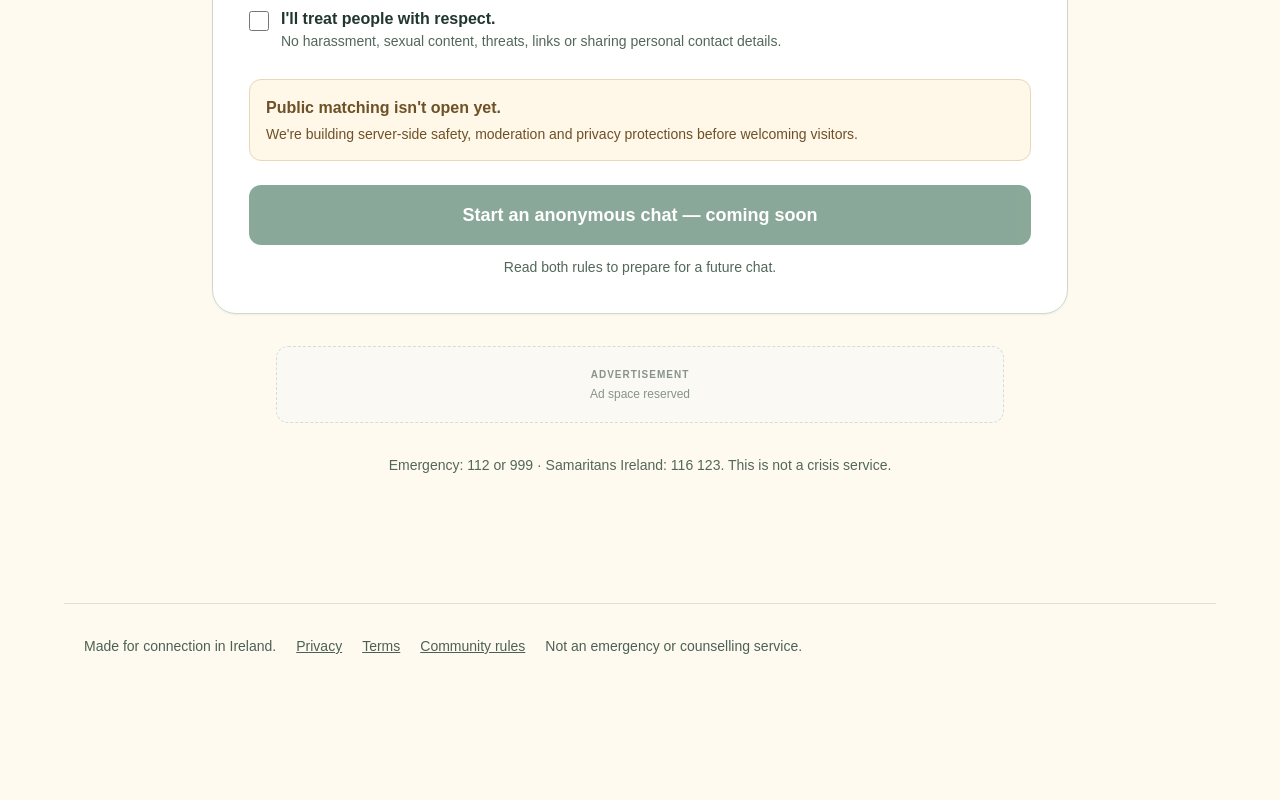
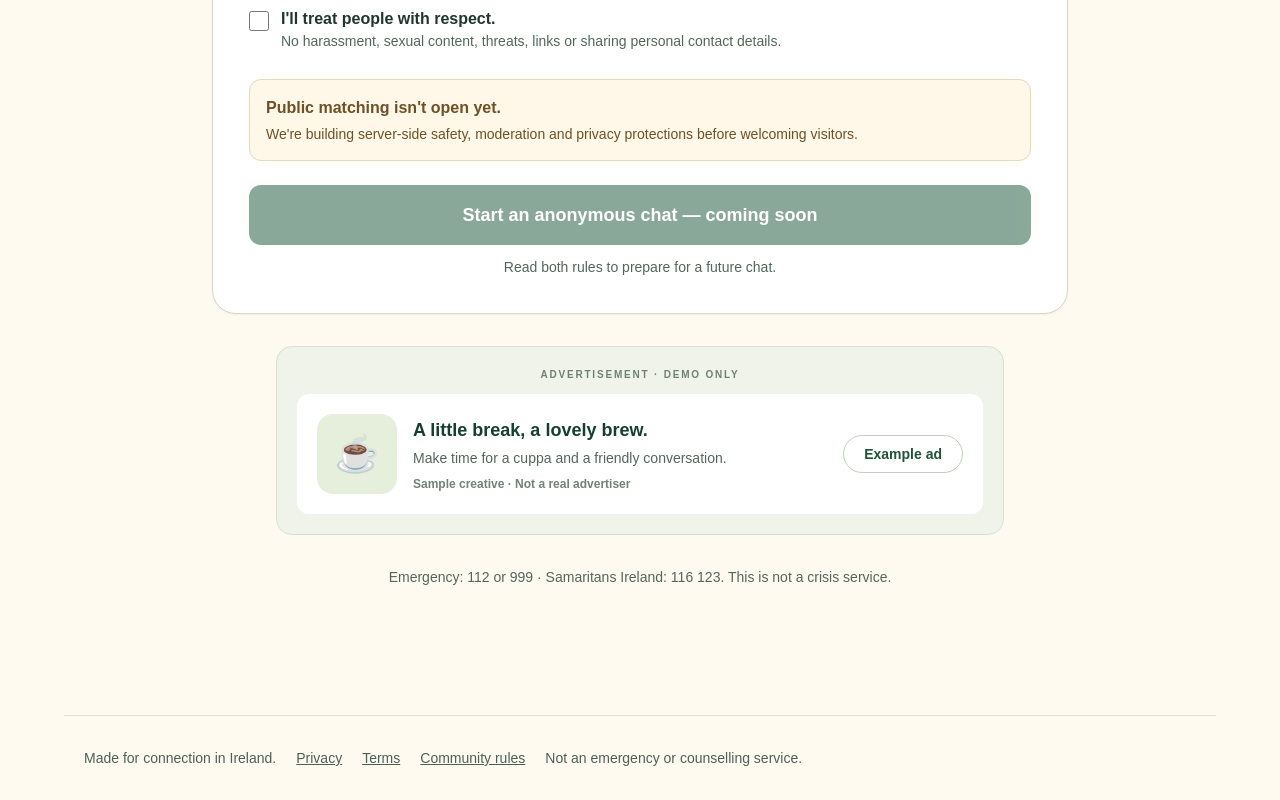
Before and after one commit to Leon-Bishop/lonely-no-longer, a Next.js app in the folder apps/web/: page / in a window 1280 px wide. Shown: the part 619-1419 px from the top of the page. Before the commit the page ends 1307 px from the top, so only its background shows below. Built offline with nearby package versions, Linux system fonts and the light colour scheme.

Commit message:
Show tasteful clearly labeled dummy ad on homepage

```diff
--- a/apps/web/app/page.tsx
+++ b/apps/web/app/page.tsx
@@ -16,7 +16,14 @@ export default function Home(){
  <p className="mt-3 text-center text-sm text-[#52675a]">{adult&&kind?'Thanks for reading the rules. Public chat is still closed.':'Read both rules to prepare for a future chat.'}</p>
  </section>
 
- <aside aria-label="Reserved advertisement space" className="mx-auto mt-8 max-w-[728px] rounded-xl border border-dashed border-[#d6ded3] bg-[#faf9f4] px-4 py-5 text-center"><p className="text-[10px] font-semibold uppercase tracking-widest text-[#87938a]">Advertisement</p><p className="mt-1 text-xs text-[#87938a]">Ad space reserved</p></aside>
+ <aside aria-label="Sample advertisement" className="mx-auto mt-8 max-w-[728px] overflow-hidden rounded-2xl border border-[#d9dfd3] bg-[#f0f3e9] p-4 sm:p-5">
+  <p className="mb-3 text-center text-[10px] font-semibold uppercase tracking-[0.18em] text-[#708073]">Advertisement · Demo only</p>
+  <div className="flex flex-col items-center gap-4 rounded-xl bg-white p-5 text-center sm:flex-row sm:text-left">
+   <div aria-hidden="true" className="flex h-20 w-20 shrink-0 items-center justify-center rounded-2xl bg-[#e5efdc] text-4xl">☕</div>
+   <div className="flex-1"><p className="text-lg font-bold text-[#153f30]">A little break, a lovely brew.</p><p className="mt-1 text-sm text-[#52675a]">Make time for a cuppa and a friendly conversation.</p><p className="mt-2 text-xs font-semibold text-[#718276]">Sample creative · Not a real advertiser</p></div>
+   <span className="rounded-full border border-[#bfd0bd] px-5 py-2 text-sm font-semibold text-[#205338]">Example ad</span>
+  </div>
+ </aside>
  <p className="mt-8 text-center text-sm text-[#52675a]">Emergency: 112 or 999 · Samaritans Ireland: 116 123. This is not a crisis service.</p>
 
  </main>;
```
